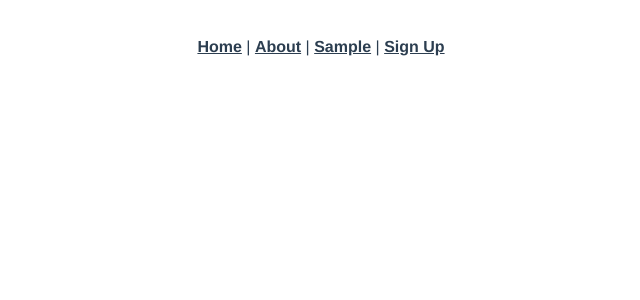
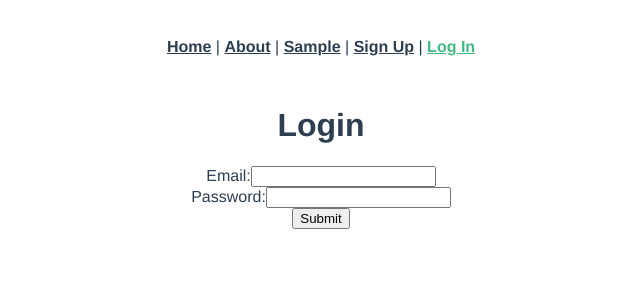
Before and after one commit to TaylorChrisL/blog-frontend, a Vue app: page /login in a window 1280 px wide. Shown: the top 300 px of the page, without its empty margins (319-959 px from the left). Built offline with nearby package versions, Linux system fonts and the light colour scheme.

Commit message:
adds login view

```diff
--- a/src/App.vue
+++ b/src/App.vue
@@ -7,6 +7,8 @@
     <router-link to="/sample">Sample</router-link>
     |
     <router-link to="/signup">Sign Up</router-link>
+    |
+    <router-link to="/login">Log In</router-link>
   </nav>
   <router-view />
 </template>
--- a/src/main.js
+++ b/src/main.js
@@ -5,4 +5,9 @@
 
 axios.defaults.baseURL = process.env.NODE_ENV === "development" ? "http://localhost:3000" : "/";
 
+var jwt = localStorage.getItem("jwt");
+if (jwt) {
+  axios.defaults.headers.common["Authorization"] = `Bearer ${jwt}`;
+}
+
 createApp(App).use(router).mount("#app");
--- a/src/router/index.js
+++ b/src/router/index.js
@@ -2,6 +2,7 @@
 import HomeView from "../views/HomeView.vue";
 import SampleView from "../views/SampleView.vue";
 import SignupView from "../views/SignupView.vue";
+import LoginView from "../views/LoginView.vue";
 
 const routes = [
   {
@@ -27,6 +28,11 @@
     name: "signup",
     component: SignupView,
   },
+  {
+    path: "/login",
+    name: "login",
+    component: LoginView,
+  },
 ];
 
 const router = createRouter({
--- /dev/null
+++ b/src/views/LoginView.vue
@@ -0,0 +1,49 @@
+<script>
+import axios from "axios";
+
+export default {
+  data: function () {
+    return {
+      newSessionParams: {},
+      errors: [],
+    };
+  },
+  methods: {
+    submit: function () {
+      axios
+        .post("/sessions", this.newSessionParams)
+        .then((response) => {
+          axios.defaults.headers.common["Authorization"] = "Bearer " + response.data.jwt;
+          localStorage.setItem("jwt", response.data.jwt);
+          this.$router.push("/");
+        })
+        .catch((error) => {
+          console.log(error.response);
+          this.errors = ["Invalid email or password."];
+          this.email = "";
+          this.password = "";
+        });
+    },
+  },
+};
+</script>
+
+<template>
+  <div class="login">
+    <form v-on:submit.prevent="submit()">
+      <h1>Login</h1>
+      <ul>
+        <li v-for="error in errors" v-bind:key="error">{{ error }}</li>
+      </ul>
+      <div>
+        <label>Email:</label>
+        <input type="email" v-model="newSessionParams.email" />
+      </div>
+      <div>
+        <label>Password:</label>
+        <input type="password" v-model="newSessionParams.password" />
+      </div>
+      <input type="submit" value="Submit" />
+    </form>
+  </div>
+</template>
```
